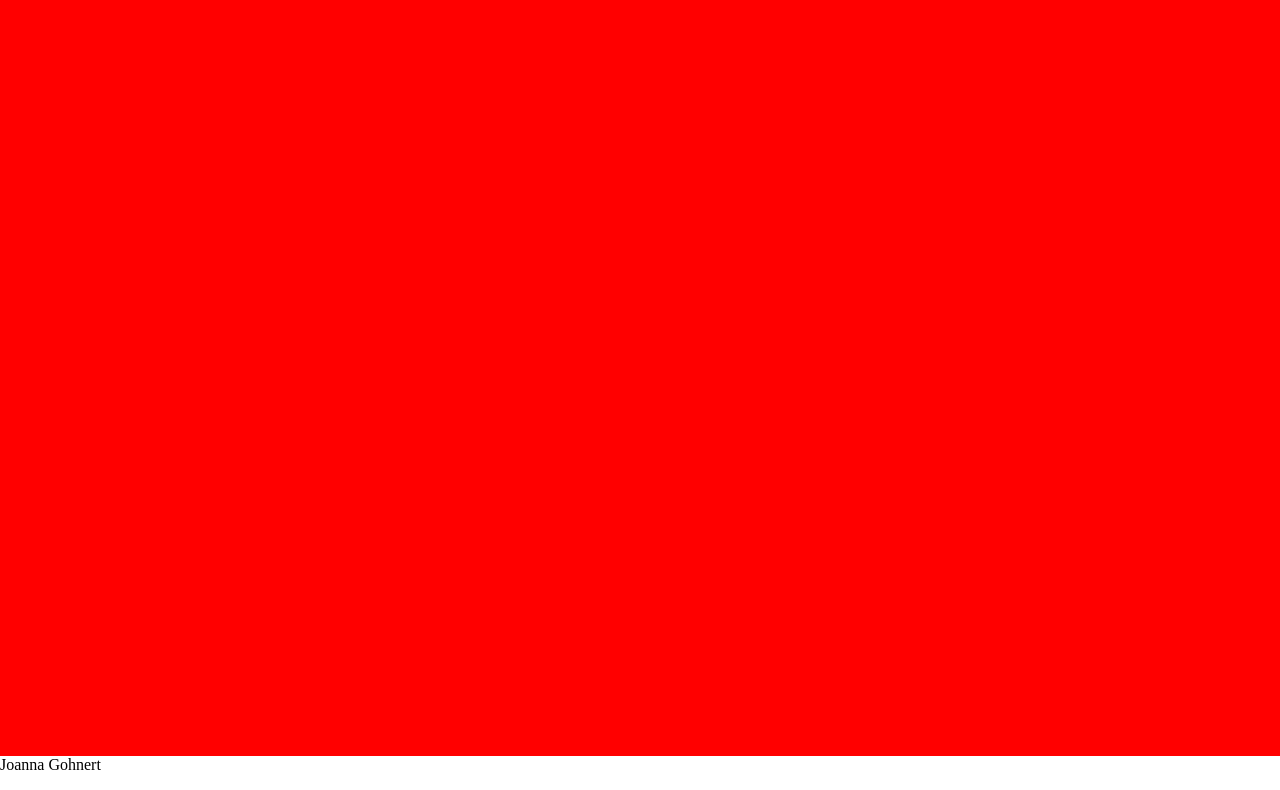
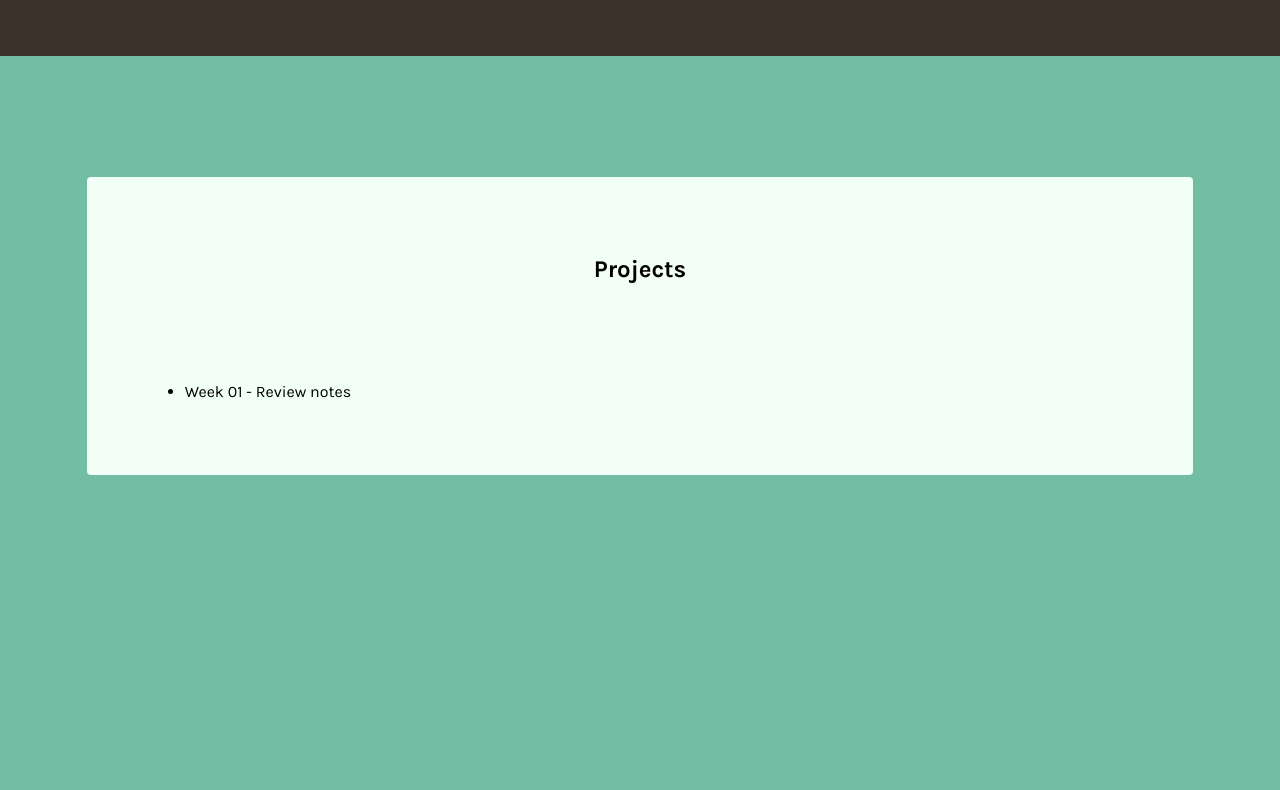
Before and after one commit to Jgohnert/wdd330, a plain HTML site: page index.html in a window 1280 px wide. Shown: the part 124-914 px from the top of the page. Drawn offline with Linux system fonts and the light colour scheme.

Commit message:
added css and added JS for the link to my W01 notes

```diff
--- a/index.html
+++ b/index.html
@@ -11,12 +11,13 @@
   </head>
   <body>
     <header>
-        <h1>Joanna Gohnert</h1>
+      <h1>Joanna Gohnert's WDD 330 Portfolio</h1>
     </header>
-    <nav>
-    </nav>
     <main>
+      <section>
+        <h2>Projects</h2>
         <ul id="activity"></ul>
+      </section>
     </main>
     <footer>Joanna Gohnert </footer>
     <script src="scripts/activity-links.js"></script>
--- a/scripts/activity-links.js
+++ b/scripts/activity-links.js
@@ -1,4 +1,4 @@
-const baseURL = 'https://jgohnert.github.io/wdd330/';
+const mainURL = 'https://jgohnert.github.io/wdd330/';
 const linksURL = 'https://jgohnert.github.io/wdd330/data/links.json';
 
 const allActivities = document.querySelector('#activity');
@@ -14,12 +14,25 @@ async function getActivityLinks() {
 const displayActivity = (activities) => {
     activities.forEach((activity) => {
         let activityList = document.createElement('li');
-        let activityTitle = document.createElement('p');
-        lessonTitle.textContent = `week ${activity.week} - `;
+        let activityTitle = document.createTextNode(`Week ${activity.week} - `);
 
         activityList.appendChild(activityTitle);
+
+        activity.links.forEach((link) => {
+            let linkList = document.createElement('a');
+            linkList.href = link.url.startsWith('http') ? link.url : mainURL + link.url;
+            linkList.textContent = link.title;
+
+            if (!link.url.endsWith('.docx')) {
+                anchor.target = '_blank';
+            }
+
+            activityList.appendChild(linkList);
+
+        });
+
+        allActivities.appendChild(activityList);
     });
 }
 
-
 getActivityLinks()
--- a/styles/base.css
+++ b/styles/base.css
@@ -1,15 +1,51 @@
+@import url('https://fonts.googleapis.com/css2?family=Karla:ital,wght@0,200..800;1,200..800&display=swap');
+
+:root {
+    --primary-color: #72BDA3;
+    --secondary-color: #3B322C;
+    --accent-color1: #5e8c61;
+    --accent-color2: #4e6151;
+    --accent-color3: #f1fff6;
+    --border: solid 2px var(--accent-color2);
+    --main-font: "Signika Negative", sans-serif, serif;
+}
+
 html,
 body {
     margin: 0;
     padding: 0;
     height: 100%;
+    font-family: "Karla", sans-serif, arial;
 }
 
-header {
-    background: green;
+header,
+footer {
+    color: var(--accent-color3);
+    background: var(--secondary-color);
+    padding: 50px 10px;
+    text-align: center;
 }
 
 main {
+    padding: 5%;
     height: 100%;
-    background: red;
+    background: var(--primary-color);
 }
+
+h2 {
+    text-align: center;
+    margin-bottom: 10%;
+}
+
+section {
+    padding: 5%;
+    background: var(--accent-color3);
+    margin: 5% 2%;
+    text-align: left;
+    border-radius: 4px;
+}
+
+section a {
+    text-decoration: none;
+    color: black;
+}
```
